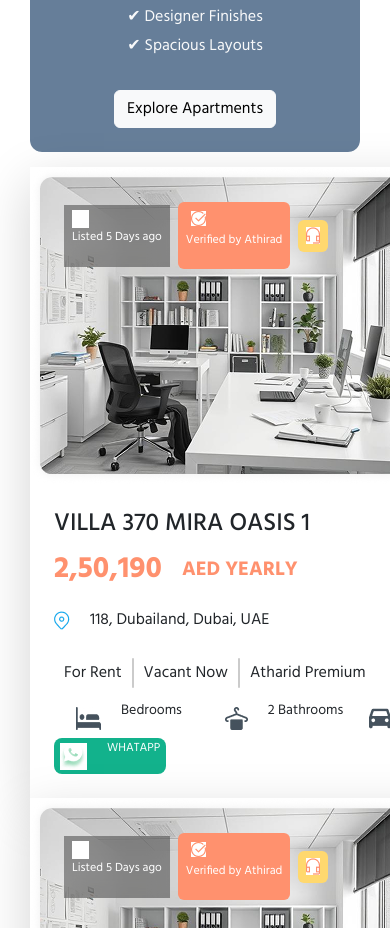
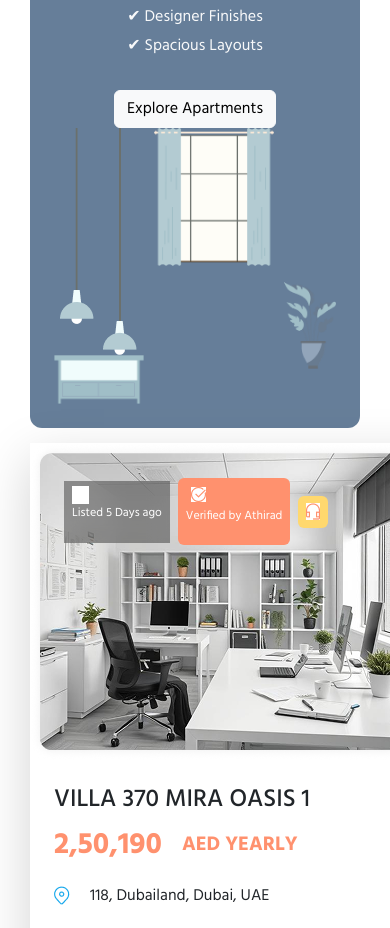
Before and after one commit to ShilpaBabeendran/react-apllication, a React (Create React App) app: page / in a window 390 px wide. Shown: the part 3660-4588 px from the top of the page. Built offline with nearby package versions, Linux system fonts and the light colour scheme; a web font is replaced by a local one.

Commit message:
property change

```diff
--- a/src/Components/LuxuaryApartment/apartment.css
+++ b/src/Components/LuxuaryApartment/apartment.css
@@ -57,6 +57,8 @@
 
 
 @media (max-width: 768px){
-
+    .image-section {
+        display: none;
+    }
 
 }
--- a/src/Components/LuxuaryApartment/index.js
+++ b/src/Components/LuxuaryApartment/index.js
@@ -41,7 +41,7 @@ const LuxuryApartments = () => {
 
         {/* Right Side: Illustration */}
         {/* <div className="image-section"> */}
-        <div className="d-flex  image-section d-none d-md-block ">
+        <div className="d-flex  image-section ">
                 <div className=" img-one">
                   <div className="img-a">
                   <img src={Light} alt=""/>
```
